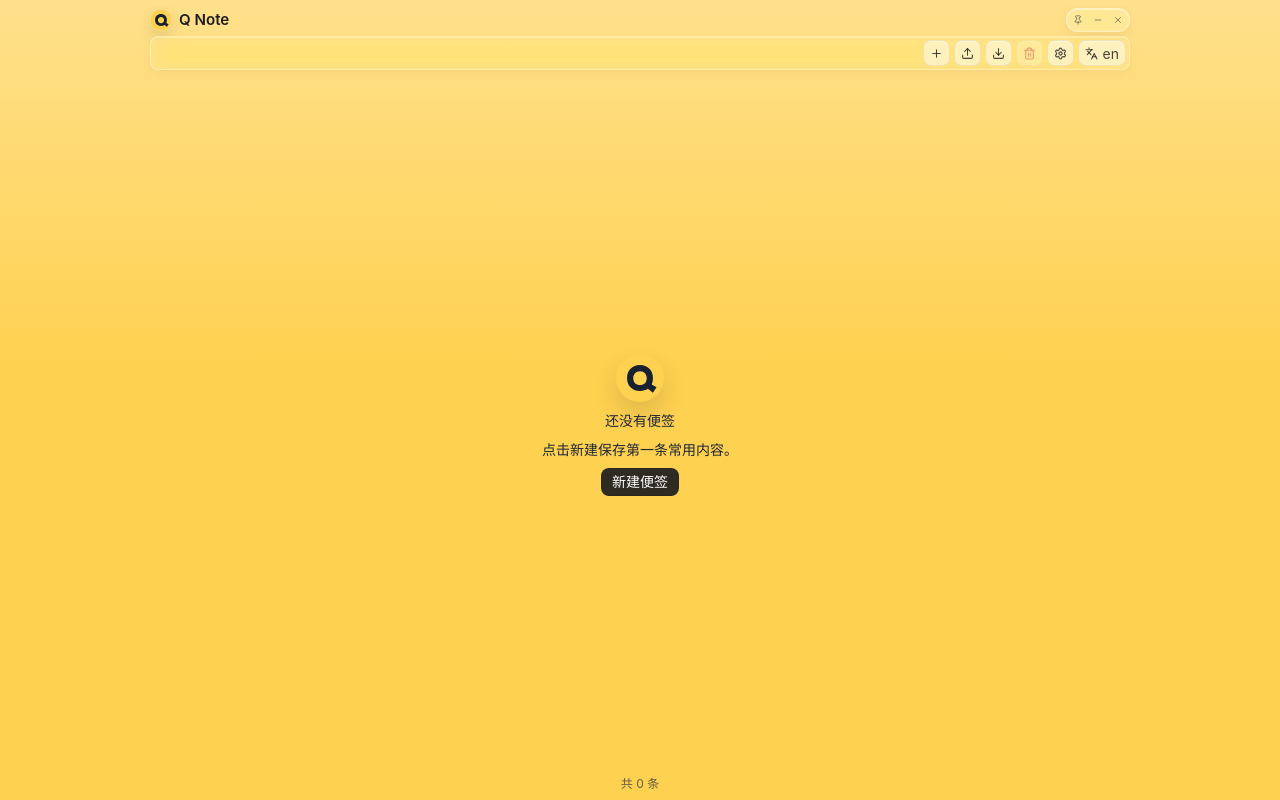
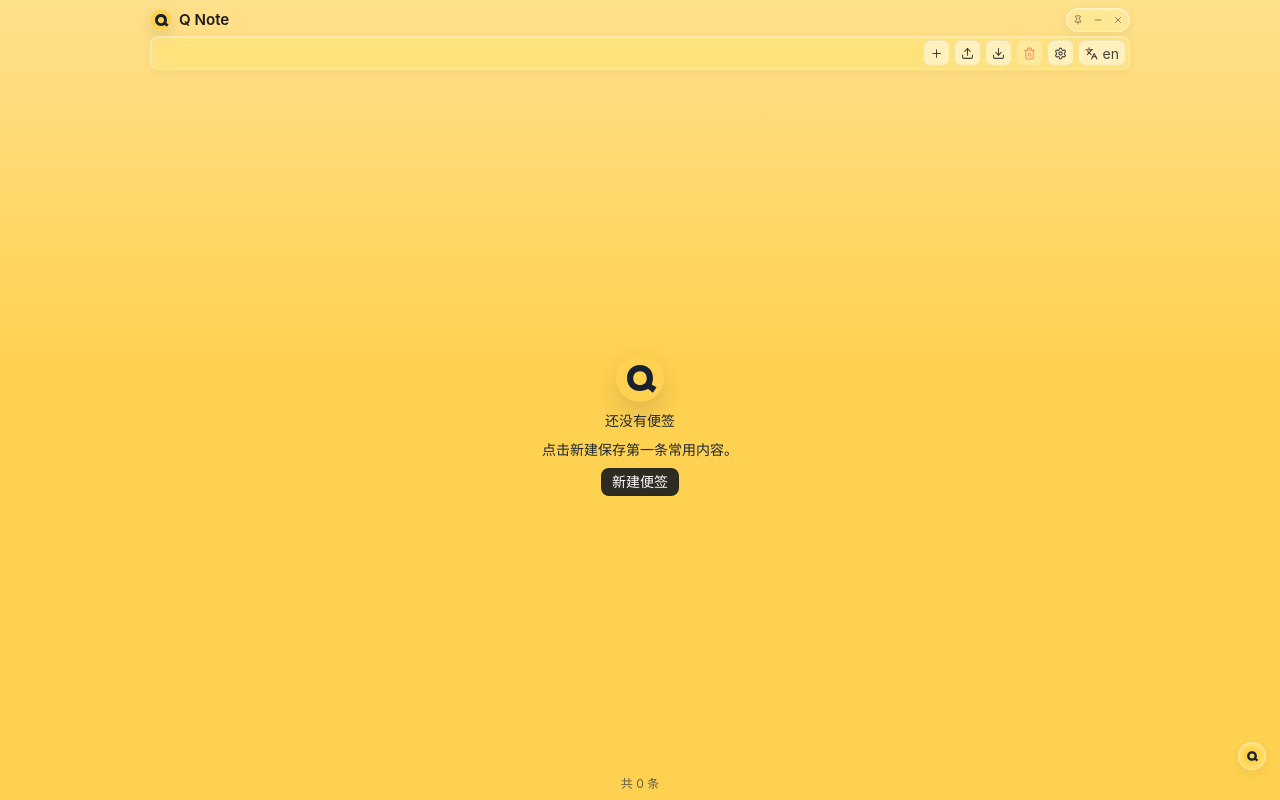
Before and after one commit to ywenhao/q-note, a React (Vite) app: page / in a window 1280 px wide. Built offline with nearby package versions, Linux system fonts and the light colour scheme.

Commit message:
feat: update dock

```diff
--- a/src/App.css
+++ b/src/App.css
@@ -2,7 +2,7 @@
 
 :root {
   color: #1f2328;
-  background: #ffd150;
+  background: transparent;
   font-family:
     -apple-system, BlinkMacSystemFont, "SF Pro Text", "SF Pro Display", Inter, ui-sans-serif,
     system-ui, "Segoe UI", sans-serif;
@@ -86,12 +86,21 @@ button {
     linear-gradient(180deg, rgba(255, 255, 255, 0.34), rgba(255, 255, 255, 0) 46%), #ffd150;
   transition:
     background-color 180ms ease,
-    opacity 180ms ease;
+    border-radius 170ms ease,
+    opacity 170ms ease,
+    transform 170ms cubic-bezier(0.2, 0.8, 0.2, 1);
+  transform-origin: calc(100% - 24px) calc(100% - 38px);
 }
 
 .app-shell.is-loading {
   display: grid;
   place-items: center;
+}
+
+.app-shell.is-collapsing {
+  border-radius: 999px;
+  opacity: 0;
+  transform: scale(0.82);
 }
 
 .loading-mark,
@@ -1187,25 +1196,67 @@ button {
   white-space: nowrap;
 }
 
+.panel-dock-button {
+  position: fixed;
+  right: 14px;
+  bottom: 30px;
+  z-index: 45;
+  display: grid;
+  width: 28px;
+  height: 28px;
+  place-items: center;
+  border: 1px solid rgba(255, 255, 255, 0.38);
+  border-radius: 999px;
+  padding: 0;
+  background: rgba(255, 255, 255, 0.22);
+  color: #1d1d1f;
+  box-shadow:
+    inset 0 1px 0 rgba(255, 255, 255, 0.36),
+    0 4px 12px rgba(31, 35, 40, 0.06);
+  backdrop-filter: blur(12px) saturate(140%);
+  transition:
+    background-color 140ms ease,
+    box-shadow 140ms ease,
+    transform 140ms ease;
+}
+
+.panel-dock-button .q-mark {
+  width: 18px;
+  height: 18px;
+  box-shadow: none;
+}
+
+.panel-dock-button:hover {
+  background: rgba(255, 255, 255, 0.36);
+  box-shadow:
+    inset 0 1px 0 rgba(255, 255, 255, 0.46),
+    0 6px 16px rgba(31, 35, 40, 0.08);
+}
+
+.panel-dock-button:active {
+  transform: scale(0.96);
+}
+
 .dock-shell {
   display: grid;
-  width: 100vw;
-  height: 100vh;
+  width: 30px;
+  height: 30px;
   place-items: center;
   background: transparent;
 }
 
 .dock-button {
-  width: min(100vw, 48px);
-  height: min(100vh, 48px);
+  width: min(100vw, 30px);
+  height: min(100vh, 30px);
   border: 0;
   border-radius: 999px;
   padding: 0;
   background: transparent;
-  filter: drop-shadow(0 12px 22px rgba(31, 35, 40, 0.22));
+  filter: drop-shadow(0 6px 12px rgba(31, 35, 40, 0.18));
   transition:
     transform 140ms ease,
     filter 140ms ease;
+  animation: dock-pop-in 180ms cubic-bezier(0.2, 0.8, 0.2, 1);
 }
 
 .dock-button .q-mark {
@@ -1214,7 +1265,7 @@ button {
 }
 
 .dock-button:hover {
-  filter: drop-shadow(0 14px 24px rgba(31, 35, 40, 0.26)) brightness(1.04);
+  filter: drop-shadow(0 7px 14px rgba(31, 35, 40, 0.2)) brightness(1.04);
   transform: scale(0.96);
 }
 
@@ -1234,6 +1285,14 @@ button {
 @keyframes pop-in {
   from {
     transform: scale(0.98);
+    opacity: 0;
+  }
+}
+
+@keyframes dock-pop-in {
+  from {
+    filter: drop-shadow(0 6px 12px rgba(31, 35, 40, 0.14));
+    transform: scale(0.82);
     opacity: 0;
   }
 }
--- a/src/App.tsx
+++ b/src/App.tsx
@@ -99,6 +99,7 @@ function App() {
   const [menu, setMenu] = useState<MenuState | null>(null);
   const [notes, setNotes] = useState<Note[]>([]);
   const [ready, setReady] = useState(false);
+  const [isCollapsing, setIsCollapsing] = useState(false);
   const [settings, setSettings] = useState<AppSettings>(() => createDefaultSettings());
   const [showDeleteAllConfirm, setShowDeleteAllConfirm] = useState(false);
   const [showSettings, setShowSettings] = useState(false);
@@ -177,6 +178,17 @@ function App() {
       window: snapshot ?? settingsRef.current.window,
     });
     hoverExpandedRef.current = false;
+  }
+
+  async function collapseToQIconWithAnimation() {
+    if (isCollapsing) {
+      return;
+    }
+
+    setIsCollapsing(true);
+    await new Promise((resolve) => window.setTimeout(resolve, 170));
+    await collapseToQIcon();
+    setIsCollapsing(false);
   }
 
   async function hoverRestoreFromQIcon() {
@@ -661,7 +673,7 @@ function App() {
 
   return (
     <main
-      className="app-shell"
+      className={`app-shell ${isCollapsing ? "is-collapsing" : ""}`}
       onClick={() => setMenu(null)}
       onContextMenu={(event) => openMenu(event)}
       onMouseLeave={() => void handleMainMouseLeave()}
@@ -823,6 +835,18 @@ function App() {
           title={t.confirmDeleteAll}
         />
       ) : null}
+      <button
+        aria-label={t.dockOn}
+        className="panel-dock-button"
+        onClick={(event) => {
+          event.stopPropagation();
+          void collapseToQIconWithAnimation();
+        }}
+        title={t.dockOn}
+        type="button"
+      >
+        <QMark />
+      </button>
       <StatusBar notes={notes} t={t} />
       <Toast message={toast} />
     </main>
--- a/src/lib/windowControls.ts
+++ b/src/lib/windowControls.ts
@@ -13,7 +13,7 @@ import {
 } from "../types";
 import { isTauriRuntime } from "./env";
 
-const DOCK_SIZE = 56;
+const DOCK_SIZE = 30;
 const SNAP_THRESHOLD = 28;
 const MAIN_MIN_SIZE = new PhysicalSize(DEFAULT_WINDOW_WIDTH, DEFAULT_WINDOW_HEIGHT);
 
```
